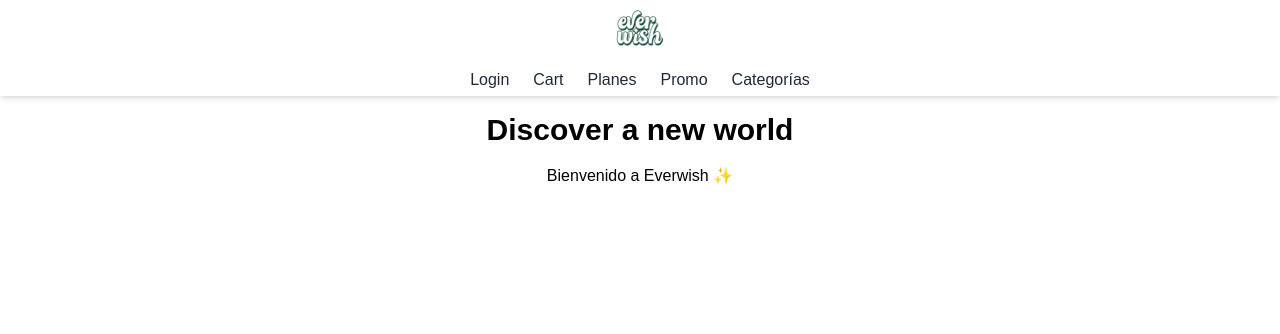
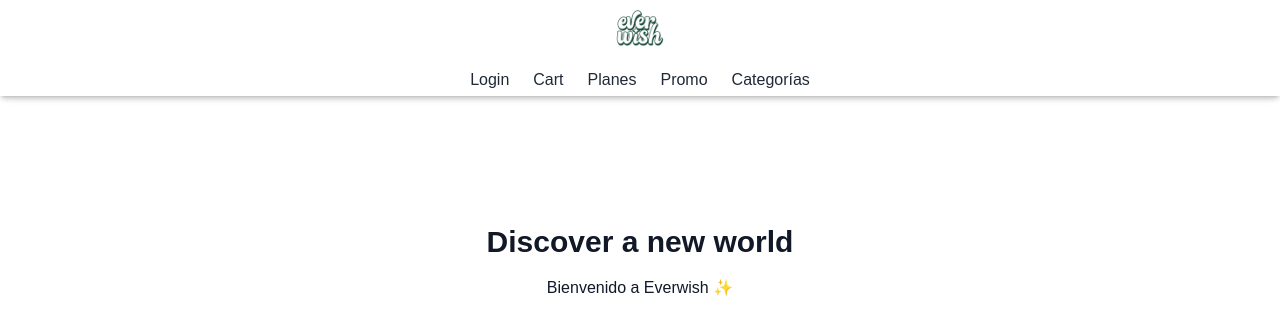
Before and after one commit to everwishhq-commits/EverWish, a Next.js app: page / in a window 1280 px wide. Shown: the top 334 px of the page. Built offline with nearby package versions, Linux system fonts and the light colour scheme.

Commit message:
Update layout.js

```diff
--- a/app/layout.js
+++ b/app/layout.js
@@ -1,16 +1,17 @@
-// app/layout.js
 import "./globals.css";
+import Header from "./components/Header";
 
 export const metadata = {
   title: "Everwish",
-  description: "Discover a new world ✨",
+  description: "Descubre un nuevo mundo de tarjetas digitales",
 };
 
 export default function RootLayout({ children }) {
   return (
     <html lang="es">
-      <body>
-        {children}
+      <body className="bg-white text-gray-900">
+        <Header />
+        <main className="pt-28">{children}</main>
       </body>
     </html>
   );
```
